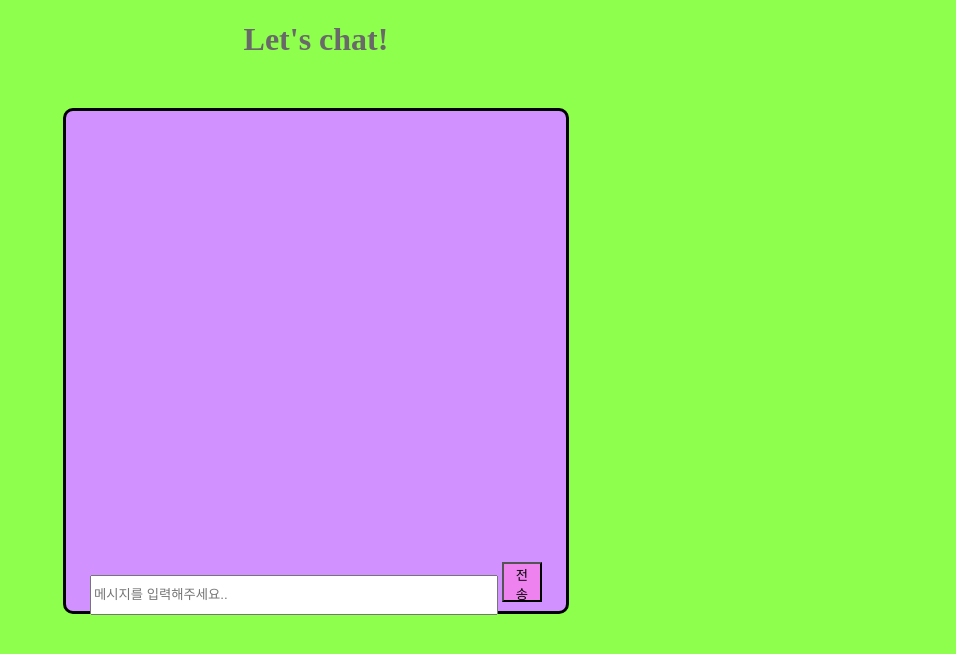
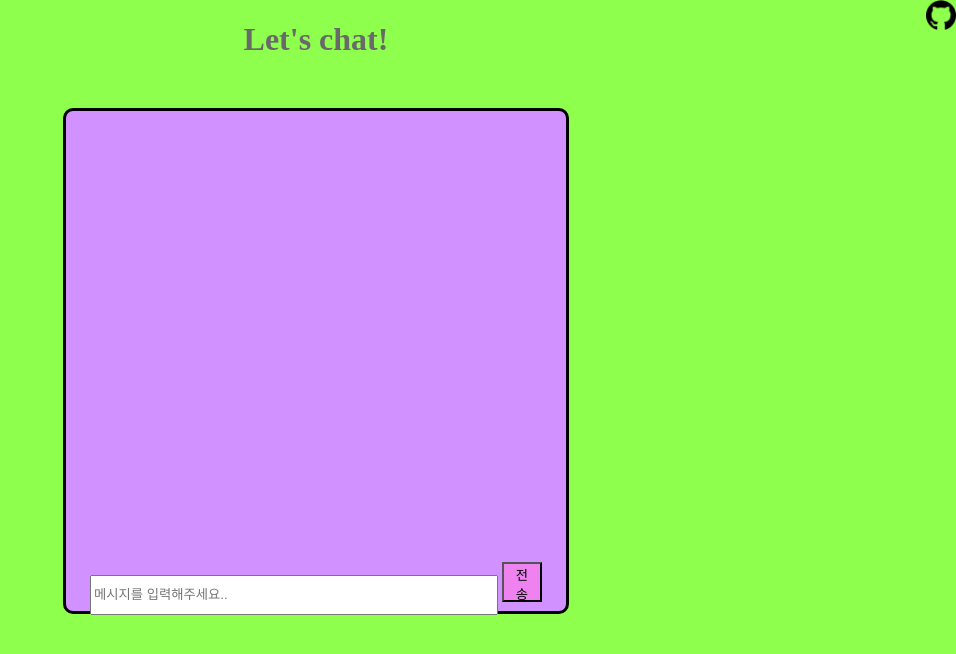
Before and after one commit to Rory0304/Chatting-B05, a website: page public/chat.html in a window 1280 px wide. Shown: the whole page, without its empty margins (324-1280 px from the left). Drawn offline with nearby package versions, Linux system fonts and the light colour scheme; no server answers.

Commit message:
github link 추가

```diff
--- a/public/chat.html
+++ b/public/chat.html
@@ -6,6 +6,25 @@
     <link rel="stylesheet" href="/css/index.css">
     <script src="/socket.io/socket.io.js"></script>
     <script src="/js/index.js"></script>
+    <style type="text/css">
+      .link{
+        height: 30px;
+        width: 30px;
+        background-color : rgba(255,255,255,0);
+        position: fixed;
+        right :0px;
+        top : 0px;
+        border-color: rgba(255,255,255,0);
+      }
+      .image{
+        height:30px;
+        width:30px;
+        position:fixed;
+        right:0px;
+        top:0px;
+
+      }
+    </style>
   </head>
   <body STYLE="background-color: #8fff4d">
     <h1 align="center" style=" font-weight: bolder; color: dimgray; ">Let's chat!</h1>
@@ -16,6 +35,7 @@
       <div>
         <p ><input style="HEIGHT :25pt;WIDTH:80% ;" type="text" id="test" placeholder="메시지를 입력해주세요..">
           <button style="WIDTH : 30pt; HEIGHT: 30pt; background-color: violet" onclick="send()">전송</button></p>
+        <button type="button" class ="link" onclick="location.href='https://github.com/Rory0304/Chatting-B05' "><img src="https://github.com/Rory0304/Chatting-B05/blob/master/public/images/github-log.png?raw=true" alt="git hub" class="image" ></button>
       </div>
     </div>
   </body>
```
Also changed, not shown: public/login.html (+1 -1 lines), public/register.html (+19 -0 lines).
